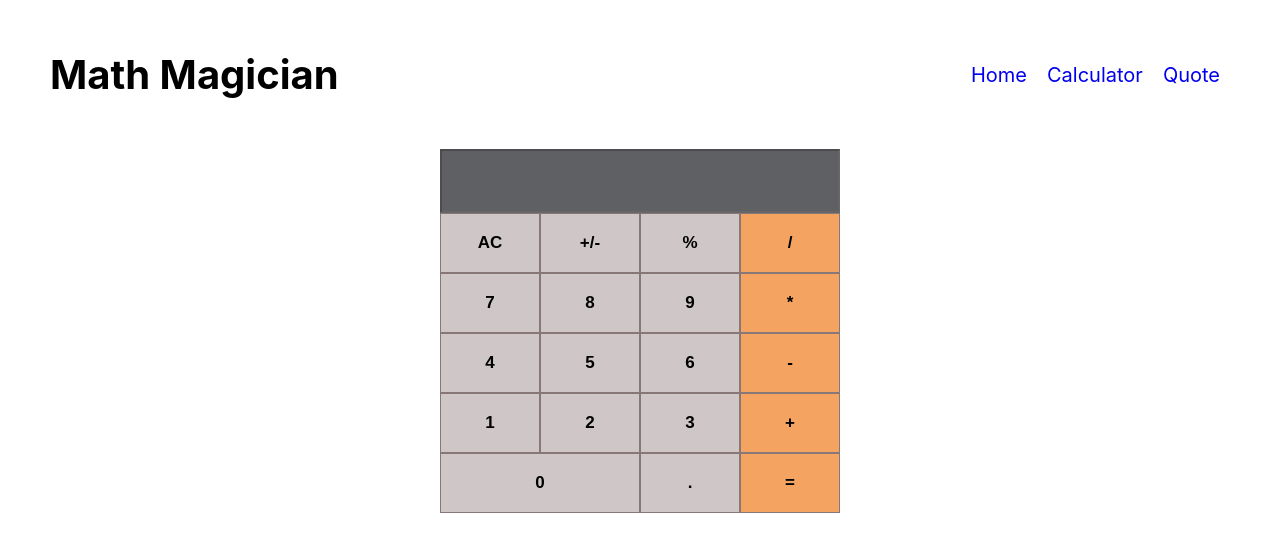
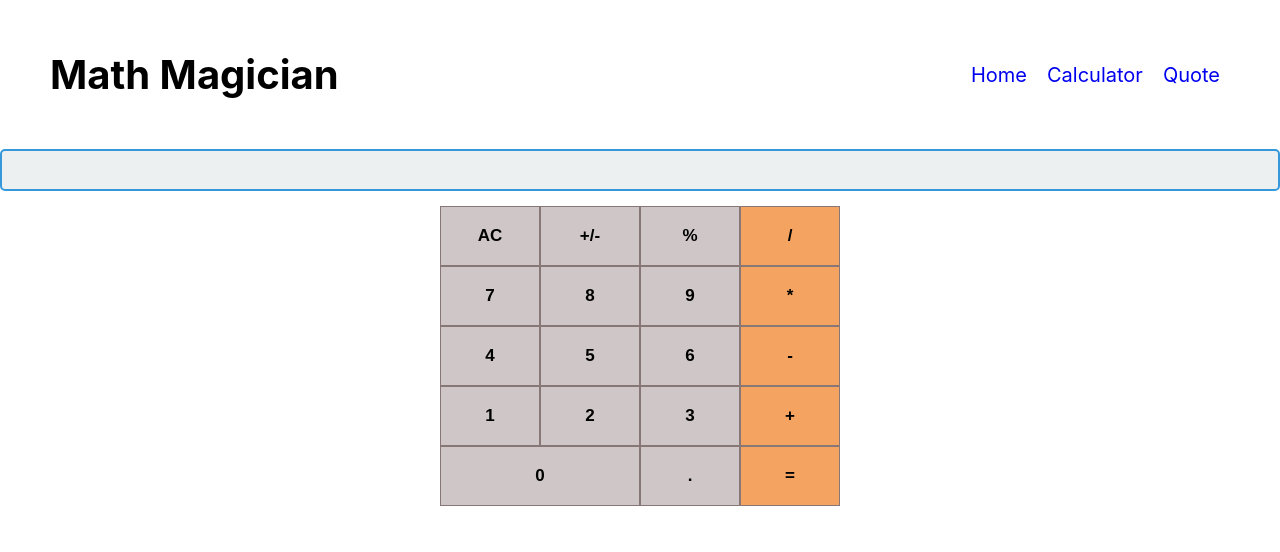
Before and after one commit to Hassan-Jamal/React_Calculatorapp, a React (Create React App) app: page /calculator in a window 1280 px wide. Shown: the top 552 px of the page. Built offline with nearby package versions, Linux system fonts and the light colour scheme.

Commit message:
changes occurs in index.css

```diff
--- a/src/App.css
+++ b/src/App.css
@@ -37,17 +37,29 @@
   }
 }
 
+/* Add this styling to your CSS file or style block in your React component */
+
 .text {
-  font-size: 20px;
-  font-weight: bold;
-  color: white;
-  background-color: #5f6064;
-  width: 396px;
-  height: 60px;
-  text-align: right;
-  margin: 0;
-  padding: 0;
+  width: 100%;
+  padding: 10px;
+  font-size: 1em;
+  border: 2px solid #3498db;
+  border-radius: 5px;
+  margin-bottom: 15px;
+  box-sizing: border-box;
+  color: #333;
+  background-color: #ecf0f1;
 }
+
+/* Optional: Add some styles to make it more visually appealing */
+
+.text:focus {
+  outline: none;
+  border-color: #2ecc71; /* Change border color on focus */
+  box-shadow: 0 0 5px rgba(46, 204, 113, 0.5); /* Add a subtle box shadow on focus */
+}
+
+
 
 .keypad {
   display: grid;
```
